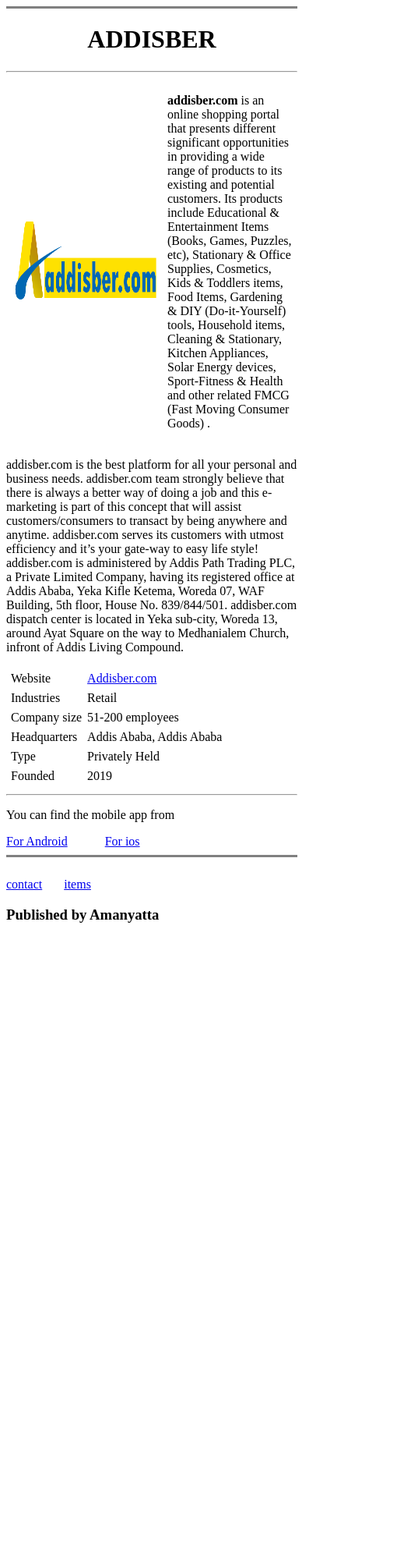
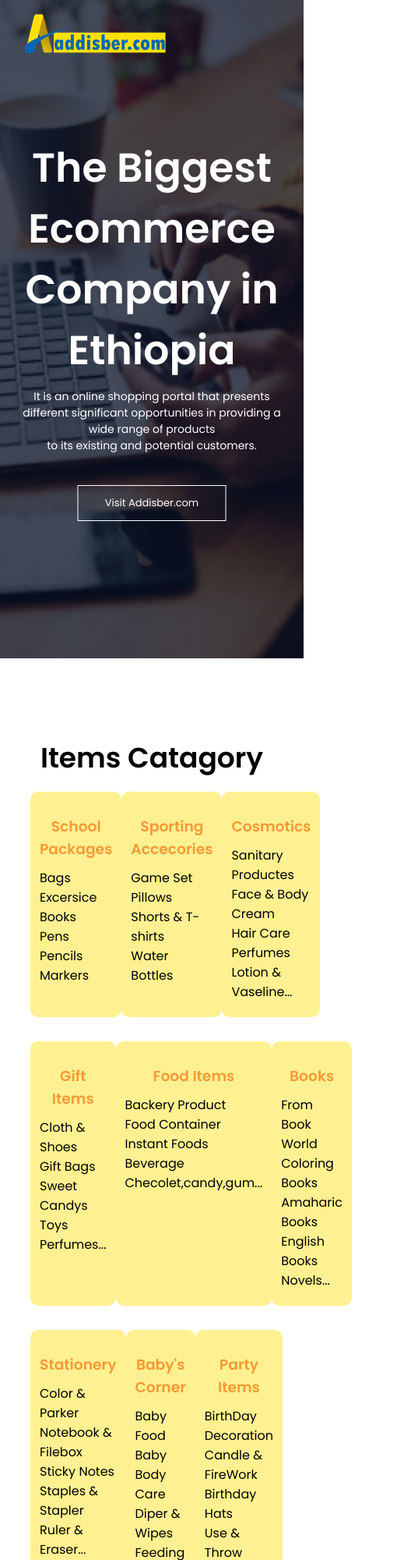
Before and after one commit to Aman0222/Addisber, a plain HTML site: page index.html in a window 390 px wide. Shown: the top 2000 px of the page at 78% size, 528 px wide, since content can reach past the window. Before the commit the page ends 1202 px from the top, so only its background shows below. Drawn offline with Linux system fonts and the light colour scheme.

Commit message:
Add files via upload

```diff
--- a/index.html
+++ b/index.html
@@ -2,67 +2,190 @@
 <html lang="en" dir="ltr">
 
 <head>
+  <link rel="stylesheet" href="style.css">
+  <link rel="preconnect" href="https://fonts.googleapis.com">
+  <link rel="preconnect" href="https://fonts.gstatic.com" crossorigin>
+  <link href="https://fonts.googleapis.com/css2?family=Poppins:wght@100;200;300;400;600;700&display=swap" rel="stylesheet">
   <meta charset="utf-8">
+
   <title>Home</title>
+  <link rel="stylesheet" href="https://cdn.jsdelivr.net/npm/@fortawesome/fontawesome-free@5.15.4/css/fontawesome.min.css" integrity="sha384-jLKHWM3JRmfMU0A5x5AkjWkw/EYfGUAGagvnfryNV3F9VqM98XiIH7VBGVoxVSc7" crossorigin="anonymous">
 </head>
 
 <body>
-  <hr size="3" noshade>
-  <center>
-    <h1>ADDISBER</h1>
-  </center>
-  <hr>
-  <table>
-    <td><a href="https://www.addisber.com"><img class="image" src="Addisber.png" width="200" height="142"><br></a></td>
-    <td>
-      <p text-align: justify> <strong>addisber.com</strong> is an online shopping portal that presents different significant opportunities in providing a wide range of products to its existing and potential customers. Its products include Educational
-        & Entertainment Items (Books, Games, Puzzles, etc), Stationary & Office Supplies, Cosmetics, Kids & Toddlers items, Food Items, Gardening & DIY (Do-it-Yourself) tools, Household items, Cleaning & Stationary, Kitchen Appliances, Solar Energy
-        devices,
-        Sport-Fitness & Health and other related FMCG (Fast Moving Consumer Goods) .
-      </p>
-    </td>
-  </table>
+  <section class="header">
+    <nav>
+      <img src="Addisber.png">
+    </nav>
+    <div class="text">
+      <h1>The Biggest Ecommerce Company in Ethiopia</h1>
+      <p>It is an online shopping portal that presents different significant
+        opportunities in providing a wide range of products <br> to its existing
+        and potential customers.</p>
 
-  <p text-align: justify> addisber.com is the best platform for all your personal and business needs. addisber.com team strongly believe that there is always a better way of doing a job and this e-marketing is part of this concept that will assist
-    customers/consumers to transact by being anywhere and anytime. addisber.com serves its customers with utmost efficiency and it’s your gate-way to easy life style!
-    <br>
-    addisber.com is administered by Addis Path Trading PLC, a Private Limited Company, having its registered office at Addis Ababa, Yeka Kifle Ketema, Woreda 07, WAF Building, 5th floor, House No. 839/844/501.
-    addisber.com dispatch center is located in Yeka sub-city, Woreda 13, around Ayat Square on the way to Medhanialem Church, infront of Addis Living Compound.
-  </p>
+      <a href="https://www.addisber.com" class="hero-btn">Visit Addisber.com</a>
 
-  <table cellspacing="5">
-    <tr>
-      <td>Website </td>
-      <td><a href="https://www.addisber.com">Addisber.com</a></td>
-    </tr>
-    <tr>
-      <td>Industries</td>
-      <td> Retail</td>
-    </tr>
-    <tr>
-      <td>Company size</td>
-      <td>51-200 employees</td>
-    </tr>
-    <tr>
-      <td>Headquarters</td>
-      <td>Addis Ababa, Addis Ababa</td>
-    </tr>
-    <tr>
-      <td>Type</td>
-      <td>Privately Held</td>
-    </tr>
-    <tr>
-      <td>Founded</td>
-      <td>2019</td>
-    </tr>
-  </table>
-  <hr>
-  <p>You can find the mobile app from</p>
-  <a href="https://play.google.com/store/apps/details?id=com.addisber.app">For Android</a> &nbsp&nbsp&nbsp&nbsp&nbsp&nbsp&nbsp&nbsp&nbsp&nbsp
-  <a href="https://apps.apple.com/us/app/addisber/id1512156611?ls=1">For ios</a>
-<hr size="3" noshade>
-&nbsp&nbsp&nbsp&nbsp&nbsp&nbsp&nbsp&nbsp&nbsp&nbsp&nbsp&nbsp&nbsp&nbsp&nbsp&nbsp&nbsp&nbsp&nbsp&nbsp&nbsp&nbsp&nbsp&nbsp&nbsp&nbsp&nbsp&nbsp&nbsp&nbsp&nbsp&nbsp&nbsp&nbsp&nbsp&nbsp&nbsp&nbsp&nbsp&nbsp&nbsp&nbsp&nbsp&nbsp&nbsp&nbsp&nbsp&nbsp&nbsp&nbsp&nbsp&nbsp&nbsp&nbsp&nbsp&nbsp&nbsp&nbsp&nbsp&nbsp&nbsp&nbsp&nbsp&nbsp&nbsp&nbsp&nbsp&nbsp&nbsp&nbsp&nbsp&nbsp&nbsp&nbsp&nbsp&nbsp&nbsp&nbsp&nbsp&nbsp&nbsp&nbsp&nbsp&nbsp&nbsp&nbsp&nbsp&nbsp&nbsp&nbsp&nbsp&nbsp&nbsp&nbsp&nbsp&nbsp&nbsp&nbsp&nbsp&nbsp&nbsp&nbsp&nbsp&nbsp&nbsp&nbsp&nbsp&nbsp&nbsp&nbsp&nbsp&nbsp&nbsp&nbsp&nbsp&nbsp&nbsp&nbsp&nbsp&nbsp&nbsp&nbsp&nbsp&nbsp&nbsp&nbsp&nbsp&nbsp&nbsp&nbsp  <a href="contacts.html">contact</a> &nbsp&nbsp&nbsp&nbsp&nbsp  <a href="items.html">items</a>
-<h3>Published by Amanyatta</h3>
-  </body>
+    </div>
+
+  </section>
+
+  <section class="course">
+    <h1>Items Catagory</h1>
+
+    <div class="row">
+
+      <div class="course-col">
+        <h3>School Packages</h3>
+        <ul>
+          <li>Bags</li>
+          <li>Excersice Books</li>
+          <li>Pens</li>
+          <li>Pencils</li>
+          <li>Markers</li>
+        </ul>
+
+      </div>
+      <div class="course-col">
+        <h3>Sporting Accecories</h3>
+        <ul>
+          <li>Game Set</li>
+          <li>Pillows</li>
+          <li>Shorts & T-shirts</li>
+          <li>Water Bottles</li>
+        </ul>
+
+      </div>
+      <div class="course-col">
+        <h3>Cosmotics</h3>
+        <ul>
+          <li>Sanitary Productes</li>
+          <li>Face & Body Cream</li>
+          <li>Hair Care</li>
+          <li>Perfumes</li>
+          <li>Lotion & Vaseline...</li>
+        </ul>
+
+      </div>
+
+    </div>
+
+    <div class="row1">
+      <div class="course-col">
+        <h3>Gift Items</h3>
+        <ul>
+          <li>Cloth & Shoes</li>
+          <li>Gift Bags</li>
+          <li>Sweet Candys</li>
+          <li>Toys</li>
+          <li>Perfumes...</li>
+        </ul>
+      </div>
+      <div class="course-col">
+        <h3>Food Items</h3>
+        <ul>
+          <li>Backery Product</li>
+          <li>Food Container</li>
+          <li>Instant Foods</li>
+          <li>Beverage</li>
+          <li>Checolet,candy,gum...</li>
+        </ul>
+
+      </div>
+      <div class="course-col">
+        <h3>Books</h3>
+        <ul>
+          <li>From Book World</li>
+          <li>Coloring Books</li>
+          <li>Amaharic Books</li>
+          <li>English Books</li>
+          <li>Novels...</li>
+        </ul>
+
+      </div>
+
+    </div>
+
+    <div class="row2">
+      <div class="course-col">
+        <h3>Stationery</h3>
+        <ul>
+          <li>Color & Parker</li>
+          <li>Notebook & Filebox</li>
+          <li>Sticky Notes</li>
+          <li>Staples & Stapler</li>
+          <li>Ruler & Eraser...</li>
+        </ul>
+      </div>
+      <div class="course-col">
+        <h3>Baby's Corner</h3>
+        <ul>
+          <li>Baby Food</li>
+          <li>Baby Body Care</li>
+          <li>Diper & Wipes</li>
+          <li>Feeding Bowel</li>
+          <li>Pacifier & Sterlizer</li>
+        </ul>
+      </div>
+
+      <div class="course-col">
+        <h3>Party Items</h3>
+        <ul>
+          <li>BirthDay Decoration</li>
+          <li>Candle & FireWork</li>
+          <li>Birthday Hats</li>
+          <li>Use & Throw Materials</li>
+        </ul>
+      </div>
+
+    </div>
+  </section>
+
+
+  <section class="apps">
+    <h2>Mobile Apps</h2>
+
+    <div class="row">
+      <div class="apps-col">
+        <img src="play.png">
+        <div class="layer">
+          <h3><a href="https://play.google.com/store/apps/details?id=com.addisber.app">Android</a></h3>
+        </div>
+      </div>
+
+      <div class="apps-col">
+        <img src="apple.png">
+        <div class="layer">
+          <h3><a href="https://apps.apple.com/us/app/addisber/id1512156611?ls=1">Apple</a></h3>
+
+        </div>
+      </div>
+    </div>
+
+  </section>
+
+  <section class="cta">
+    <h1>FOR ANY QUESTION AND SUGGESTION</h1>
+    <a href="mailto:support@addisber.com" class="hero-btn">CONTACT US</a>
+
+  </section>
+
+
+  <section class="footer">
+    <h4>Follow us</h4>
+
+    <div class="icons">
+ <a href="http://fb.me/AddisberOfficial"><img src="f.png" ></a>
+ <a href="https://www.instagram.com/addisber.com_official/"><img src="i.png" ></a>
+ <a href="https://twitter.com/Addisber_com"><img src="t.png" ></a>
+ <a href="https://t.me/Addisber_com"><img src="tt.png" ></a>
+ <a href="https://www.youtube.com/channel/UCCht4_rqSO_ovXeu7hbbsJw"><img src="y.png" ></a>
+    </div>
+    <p>Made by Amanyatta</p>
+
+  </section>
+
+
+
+</body>
 
 </html>
--- /dev/null
+++ b/style.css
@@ -0,0 +1,206 @@
+* {
+  font-family: 'Poppins', sans-serif;
+  margin: 0;
+  padding: 0;
+}
+
+.header {
+  min-height: 100vh;
+  width: 100%;
+  background-image: linear-gradient(rgba(4, 9, 30, 0.7), rgba(4, 9, 30, 0.7)), url(111.jpg);
+  background-position: center;
+  background-size: cover;
+  position: relative;
+}
+
+nav {
+  display: flex;
+  padding: 2% 6%;
+  justify-content: space-between;
+  align-items: center;
+}
+
+nav img {
+  width: 200px;
+}
+
+.text {
+  width: 90%;
+  color: #fff;
+  position: absolute;
+  top: 50%;
+  left: 50%;
+  transform: translate(-50%, -50%);
+  text-align: center;
+}
+
+.text h1 {
+  font-size: 52px;
+}
+
+.text p {
+  margin: 10px 0 40px;
+  font-size: 14px;
+  color: #fff;
+}
+
+.hero-btn {
+  display: inline-block;
+  text-decoration: none;
+  color: #fff;
+  border: 1px solid #fff;
+  padding: 12px 34px;
+  font-size: 13px;
+  background: transparent;
+  position: relative;
+  cursor: pointer;
+}
+
+.hero-btn:hover {
+  border: 1px solid #f44336;
+  background: #f44336;
+  transition: 1s;
+}
+
+.course {
+  width: 80%;
+  margin: auto;
+  text-align: center;
+  padding-top: 100px;
+}
+
+h1 {
+  font-size: 36px;
+  font-weight: 600;
+}
+
+.row {
+  margin-top: 5%;
+  display: flex;
+  justify-content: space-between;
+}
+
+.course-col {
+  flex-basis: 31%;
+  background: #fff191;
+  border-radius: 10px;
+  margin-bottom: 5%;
+  padding: 20px 12px;
+  box-sizing: border-box;
+  transition: 0.5s;
+}
+
+.course-col ul li {
+  list-style: none;
+  text-align: left;
+}
+
+h3 {
+  text-align: center;
+  color: #f99936;
+  font-weight: 600;
+  margin: 10px 0;
+}
+
+.row1 {
+  margin-top: 5%;
+  display: flex;
+  justify-content: space-between;
+}
+
+.row2 {
+  margin-top: 5%;
+  display: flex;
+  justify-content: space-between;
+}
+
+.course-col:hover {
+  box-shadow: 0 0 20px 0px rgba(0, 0, 0, 2);
+}
+
+.apps {
+  width: 80%;
+  margin: auto;
+  text-align: center;
+  padding-top: 50px;
+}
+
+.apps-col {
+  flex-basis: 32%;
+  border-radius: 10px;
+  margin-bottom: 20px;
+  position: relative;
+}
+
+.apps-col img {
+  width: 100%;
+  display: block;
+}
+
+.layer {
+  background: transparent;
+  height: 100%;
+  width: 100%;
+  position: absolute;
+  top: 0;
+  left: 0;
+  transition: 1s;
+}
+
+.layer:hover {
+  background: rgba(0, 221, 221, 0.7);
+}
+
+.layer h3 {
+  font-weight: 800;
+  width: 100%;
+  color: #f99936;
+  font-size: 26px;
+  bottom: 0;
+  left: 50%;
+  transform: translate(-50%);
+  position: absolute;
+  opacity: 0;
+  transition: 0.5s;
+}
+
+.layer:hover h3 {
+  bottom: 69%;
+  opacity: 1;
+}
+
+.cta {
+  margin: 100px auto;
+  width: 80%;
+  background-image: linear-gradient(rgba(0, 0, 0, 0.7), rgba(0, 0, 0, 0.7)), url(b.jpg);
+  background-position: center;
+  background-size: cover;
+  border-radius: 10px;
+  text-align: center;
+  padding: 100px 0;
+}
+
+.cta h1 {
+  color: #fff;
+  margin-bottom: 40px;
+  padding: 0;
+}
+
+.footer {
+  width: 100%;
+  text-align: center;
+  padding: 5px 0;
+}
+
+.footer h4 {
+  margin-bottom: 25px;
+  margin-top: 20px;
+  font-weight: 600;
+}
+
+.icons .fa {
+  color: #f44336;
+  margin: 0;
+  cursor: pointer;
+  padding: 18px 0;
+}
```
Also changed, not shown: contacts.html (+3 -0 lines), items.html (+3 -0 lines), 1.jpg (added), 111.jpg (added), 1111.jpg (added), apple.png (added), b.jpg (added), f.png (added), i.png (added), play.png (added), t.png (added), tt.png (added), y.png (added).
